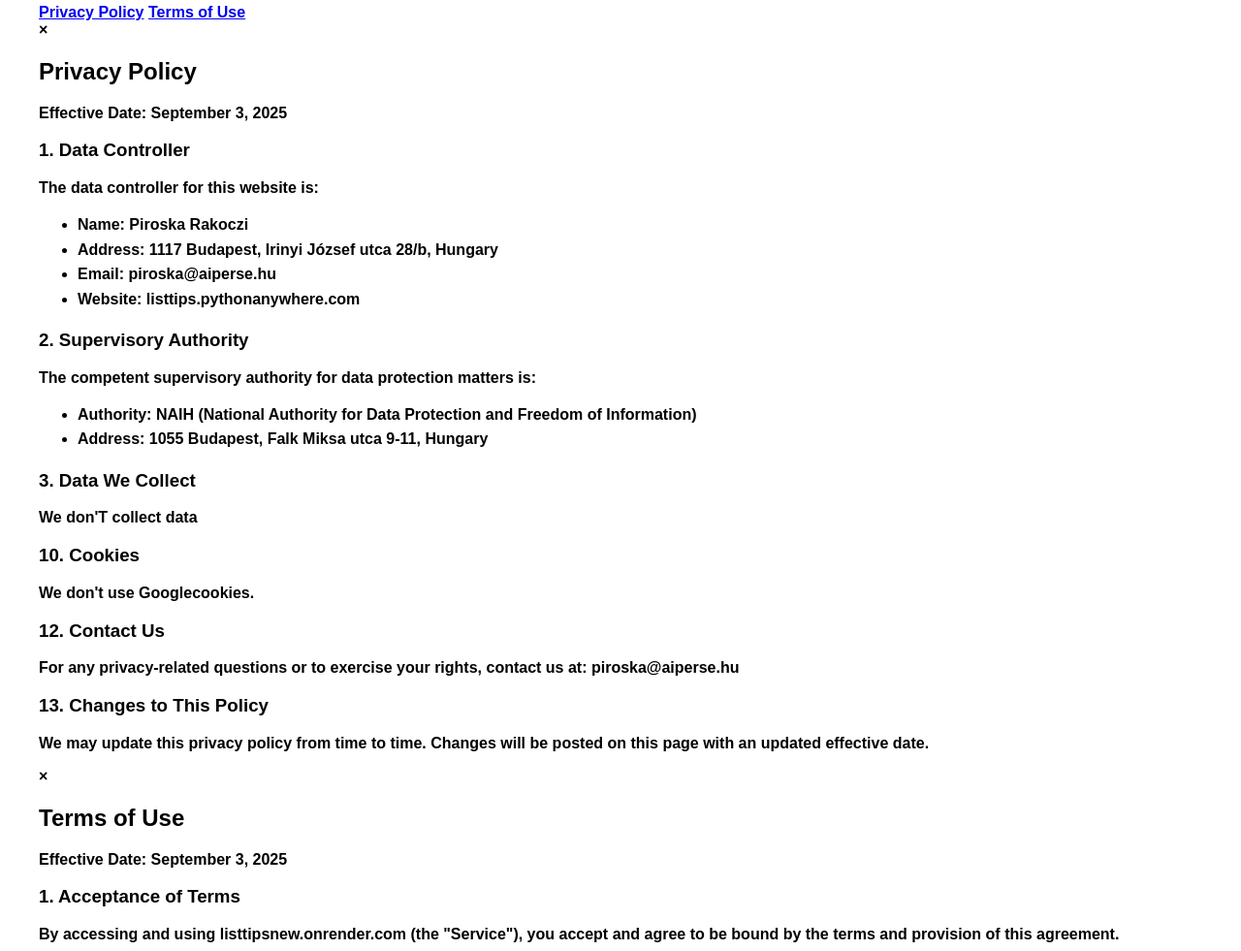
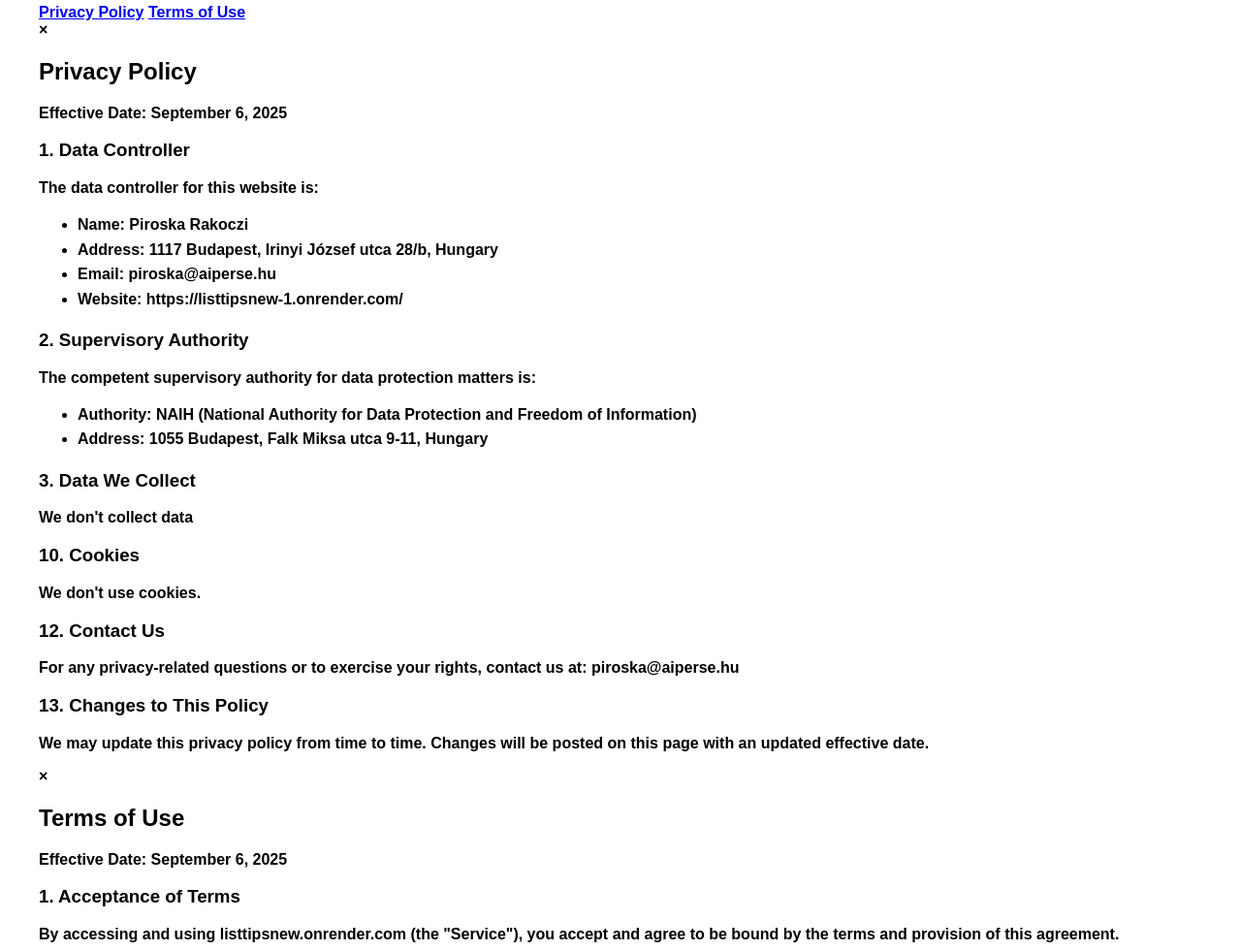
Before and after one commit to noteandcode/listtipsnew, a Flask app: page / in a window 1280 px wide. Shown: the part 436-1417 px from the top of the page at 97% size. Run offline with Flask 3, Linux system fonts and the light colour scheme.

Commit message:
Update index.html

```diff
--- a/templates/index.html
+++ b/templates/index.html
@@ -59,7 +59,7 @@
     <div id="privacy-policy" class="legal-section">
         <span class="close-legal" onclick="hideLegal('privacy')">&times;</span>
         <h2>Privacy Policy</h2>
-        <p><strong>Effective Date:</strong> September 3, 2025</p>
+        <p><strong>Effective Date:</strong> September 6, 2025</p>
 
         <h3>1. Data Controller</h3>
         <p>The data controller for this website is:</p>
@@ -67,7 +67,7 @@
             <li><strong>Name:</strong> Piroska Rakoczi</li>
             <li><strong>Address:</strong> 1117 Budapest, Irinyi József utca 28/b, Hungary</li>
             <li><strong>Email:</strong> piroska@aiperse.hu</li>
-            <li><strong>Website:</strong> listtips.pythonanywhere.com</li>
+            <li><strong>Website:</strong> https://listtipsnew-1.onrender.com/</li>
         </ul>
 
         <h3>2. Supervisory Authority</h3>
@@ -78,10 +78,10 @@
         </ul>
 
         <h3>3. Data We Collect</h3>
-        <p>We don'T collect data
+        <p>We don't collect data
 
         <h3>10. Cookies</h3>
-        <p>We don't use Googlecookies.</p>
+        <p>We don't use cookies.</p>
 
         <h3>12. Contact Us</h3>
         <p>For any privacy-related questions or to exercise your rights, contact us at: piroska@aiperse.hu</p>
@@ -94,7 +94,7 @@
     <div id="terms-of-use" class="legal-section">
         <span class="close-legal" onclick="hideLegal('terms')">&times;</span>
         <h2>Terms of Use</h2>
-        <p><strong>Effective Date:</strong> September 3, 2025</p>
+        <p><strong>Effective Date:</strong> September 6, 2025</p>
 
         <h3>1. Acceptance of Terms</h3>
         <p>By accessing and using listtipsnew.onrender.com (the "Service"), you accept and agree to be bound by the terms and provision of this agreement.</p>
```
